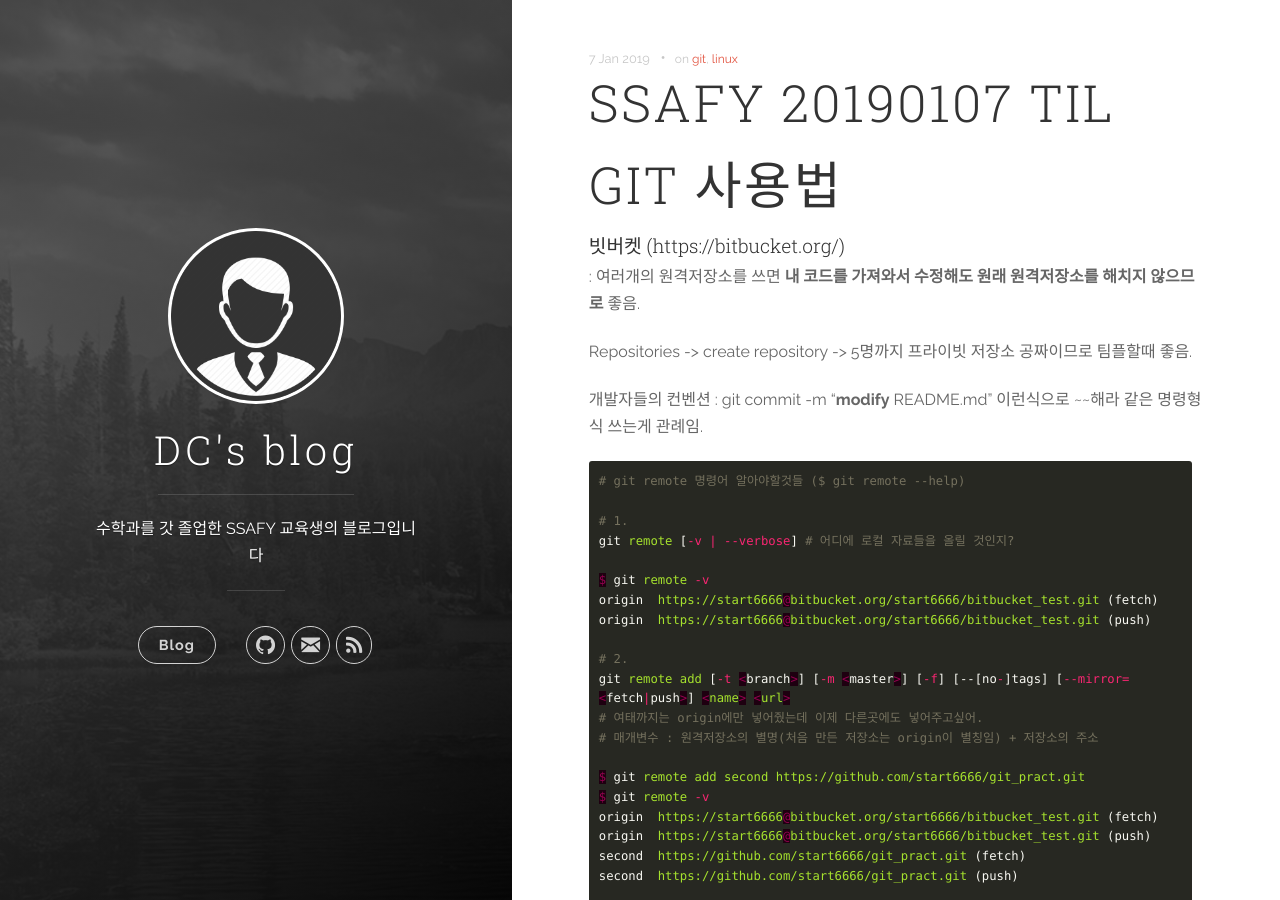
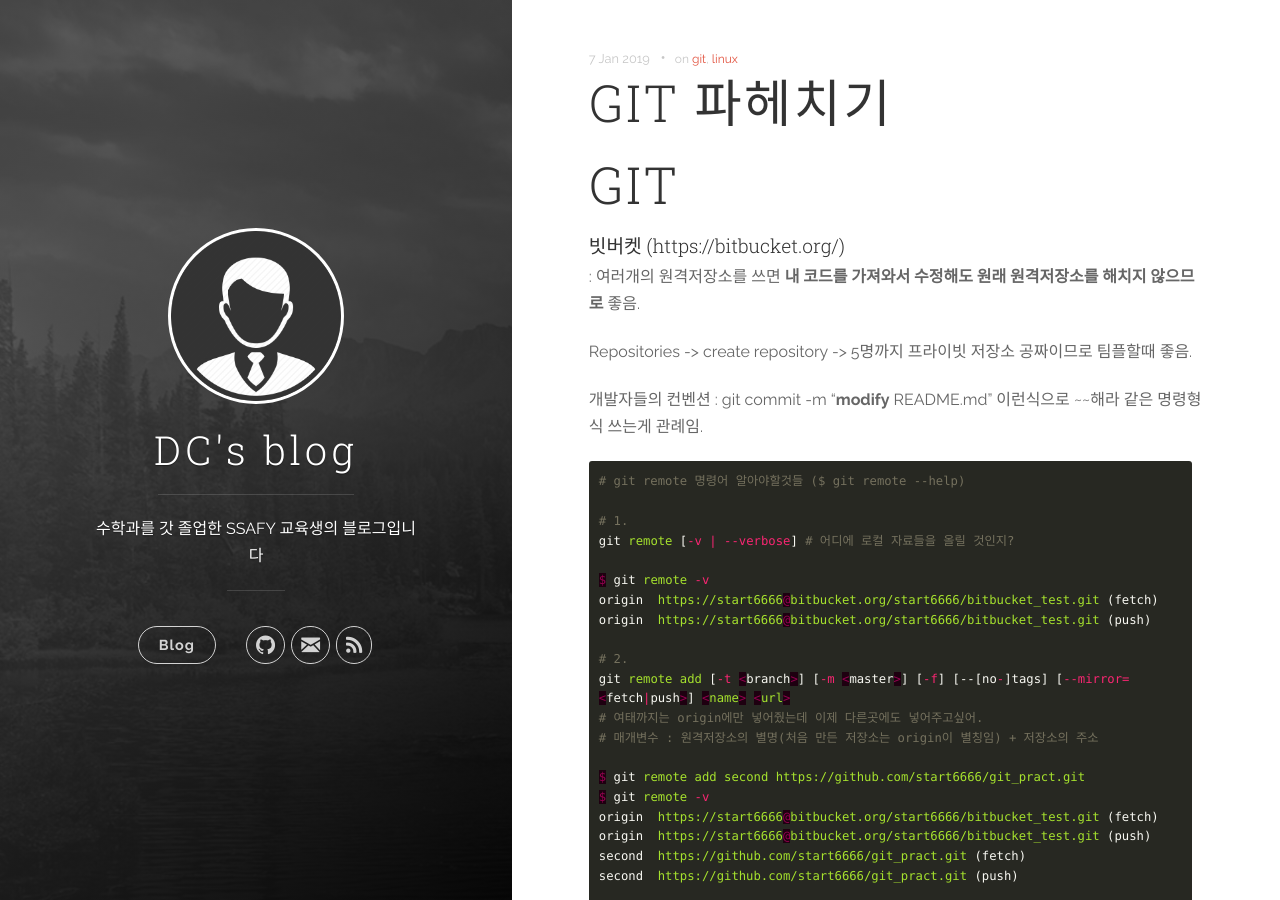
Before and after one commit to DongChanS/DongChanS.github.io, a Jekyll site: the page built from _posts/2019-01-07-13.md, in a window 1280 px wide and 900 px high. Built offline with Jekyll 4.4.1, drawn with Linux system fonts in a browser that asks for light colours; comment, search, counter and statistics services are not loaded.

Commit message:
Update 2019-01-07-13.md

```diff
--- a/_posts/2019-01-07-13.md
+++ b/_posts/2019-01-07-13.md
@@ -1,11 +1,11 @@
 ---
 layout : post
-title : SSAFY 20190107 TIL
+title : GIT 파헤치기
 author : Shin Dong Chan
 tags: ['git','linux']
 ---
 
-# GIT 사용법
+# GIT
 
 #### 빗버켓 (https://bitbucket.org/)
 
```
